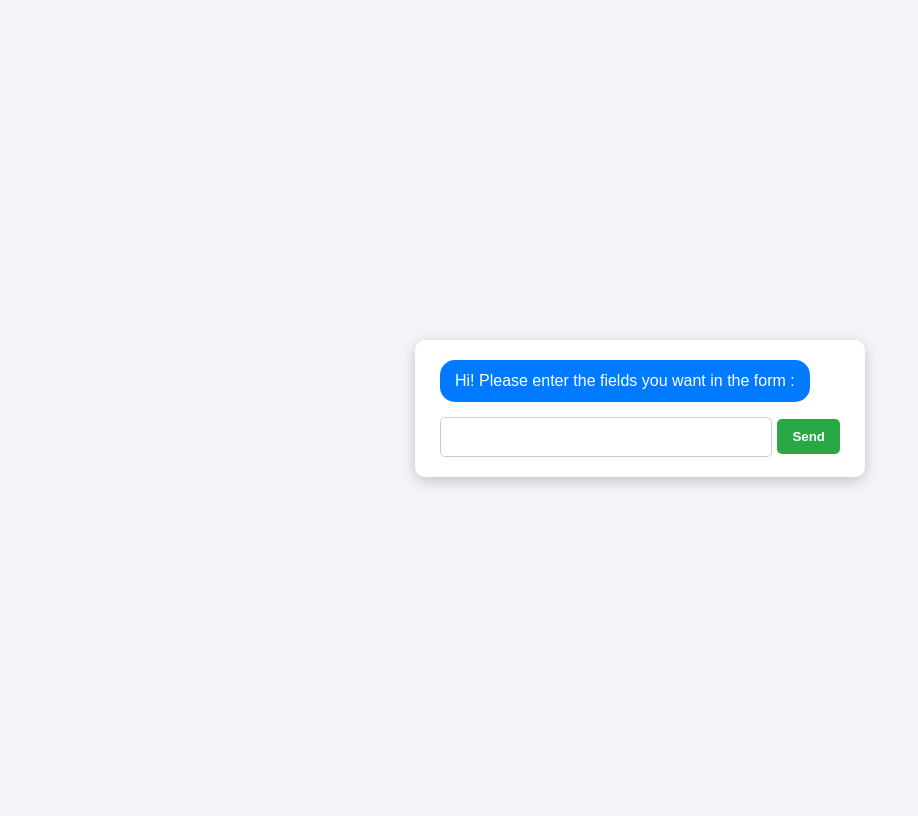
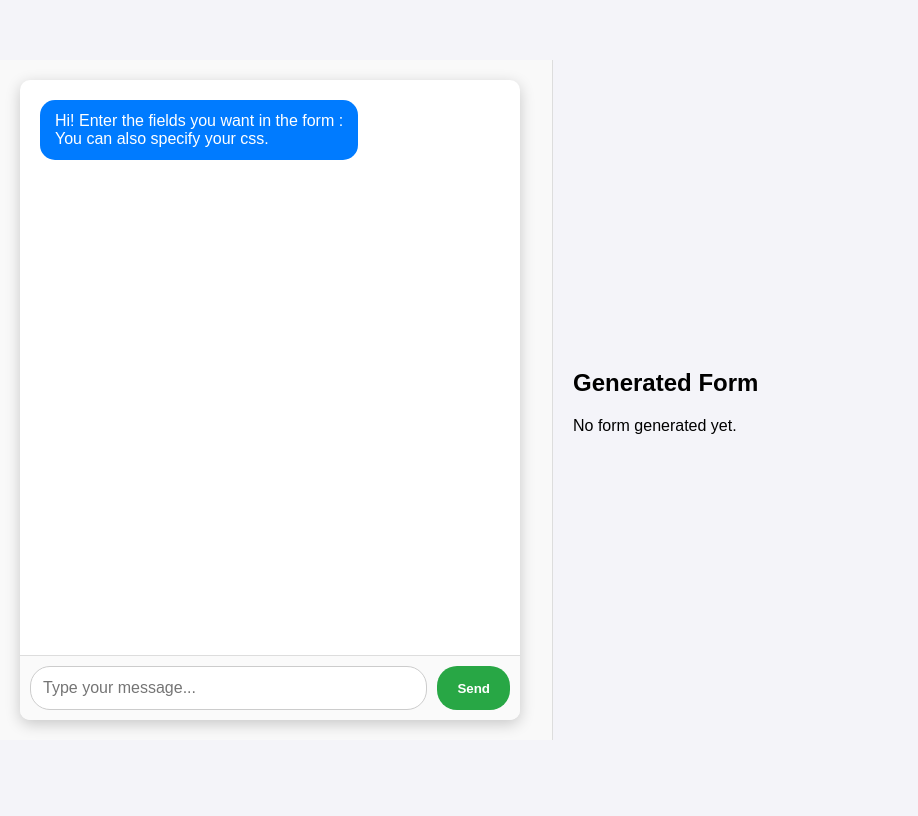
Before and after one commit to subashpoudel024/FormAutomate, a Flask app: page / in a window 1280 px wide. Shown: the whole page, without its empty margins (0-918 px from the left). After the commit the page ends 740 px from the top, so only its background shows below. Run offline with Flask 3, Linux system fonts and the light colour scheme.

Commit message:
Next commit

```diff
--- a/form_submissions.csv
+++ b/form_submissions.csv
@@ -1 +1,3 @@
 Subash Poudel,subash@gmail.com,12314,Nawalpur
+subash,Subash@dvorakinnovation.com
+subash,9827441215,34564567575
--- a/main.py
+++ b/main.py
@@ -1,31 +1,46 @@
 from flask import Flask, request, render_template, jsonify , render_template_string
 import pandas as pd
-from app import generate_code , extract_form , save_code
+from src.form_creator_agent.agent import FormCreatorAgent
+form_creator_agent = FormCreatorAgent()
+creator_graph = form_creator_agent.form_creator_graph()
+
 import os
 app = Flask(__name__)
 
 CSV_FILE = "form_submissions.csv"
+config={"configurable": {"thread_id": "ai-form-thread"}}
+
+@app.route("/", methods=["GET", "POST"])
+def index():
+    generated_code = None
+    if request.method == "POST":
+        query = request.form.to_dict()
+        print("The fields are:", query)
+
+        result = creator_graph.invoke(
+            {"messages": query["fields"]},
+            config=config
+        )
+        generated_code = result["whole_code"]
+        form_code = result['form_code']
+        print('Form code is:',form_code)
+
+    return render_template("layout.html", generated_code=generated_code)
 
 
-@app.route("/")
-def index():
-    return render_template("ask_field.html")
+# @app.route("/generate_form", methods=["GET","POST"])
+# def generate_form():
+#     query=request.form.to_dict()
+#     print('The fields are:', query)
+#     print('The method is:', request.method)
+#     if request.method =='POST':
+#         result=creator_graph.invoke({
+#             'messages':query['fields']
+#         },config=config)
 
-@app.route("/generate_form", methods=["GET","POST"])
-def generate_form():
-    fields=request.form.to_dict()
-    print('The fields are:', fields)
-    print('The method is:', request.method)
-    if request.method =='POST':
-        raw_code = generate_code(fields)
-        fixed_code = extract_form(raw_code)
-        save_code(fixed_code)
-        # return render_template("index.html")
-        return render_template_string(
-        '{% extends "index.html" %}{% block form_block %}' + fixed_code + '{% endblock %}'
-    )
-    else:
-        return render_template("index.html")
+#         return render_template_string(result['whole_code'])
+#     else:
+#         return render_template("index.html")
 
 
 @app.route("/submit", methods=["POST"])
@@ -48,3 +63,5 @@ def submit():
 if __name__ == "__main__":
     port = int(os.environ.get("PORT", 5000))  # Render sets PORT env variable
     app.run(host="0.0.0.0", port=port)
+
+# app.run(debug=True)
--- a/requirements.txt
+++ b/requirements.txt
@@ -4,3 +4,4 @@ langchain-groq
 pydantic
 dotenv
 gunicorn
+langgraph
--- /dev/null
+++ b/src/utils/models_loader.py
@@ -0,0 +1,5 @@
+from langchain_groq import ChatGroq
+from dotenv import load_dotenv
+
+load_dotenv()
+llm = ChatGroq(model='llama-3.3-70b-versatile')
--- a/templates/ask_field.html
+++ b/templates/ask_field.html
@@ -11,13 +11,23 @@
             justify-content: center;
             align-items: center;
             height: 100vh;
+            margin: 0;
         }
         .chat-container {
             background-color: #fff;
-            padding: 20px 25px;
             border-radius: 10px;
             box-shadow: 0 4px 15px rgba(0,0,0,0.2);
-            width: 400px;
+            width: 100%;
+            max-width: 500px;
+            height: 80vh;
+            display: flex;
+            flex-direction: column;
+            overflow: hidden;
+        }
+        .chat-messages {
+            flex: 1;
+            padding: 20px;
+            overflow-y: auto;
         }
         .chat-bubble {
             background-color: #007bff;
@@ -26,31 +36,34 @@
             border-radius: 15px;
             margin-bottom: 15px;
             display: inline-block;
+            max-width: 80%;
+        }
+        .input-area {
+            display: flex;
+            border-top: 1px solid #ddd;
+            padding: 10px;
+            background: #fafafa;
         }
         .input-box {
-            width: calc(100% - 90px);
-            padding: 10px;
-            border-radius: 5px;
+            flex: 1;
+            padding: 12px;
+            border-radius: 20px;
             border: 1px solid #ccc;
             font-size: 16px;
+            margin-right: 10px;
+        }
+        .input-box:focus {
+            outline: none;
+            border-color: #007bff;
         }
         .submit-btn {
-            padding: 10px 15px;
+            padding: 12px 20px;
             border: none;
-            border-radius: 5px;
+            border-radius: 20px;
             background-color: #28a745;
             color: white;
             font-weight: bold;
             cursor: pointer;
-        }
-        .form-row {
-            display: flex;
-            justify-content: space-between;
-            align-items: center;
-        }
-        .form-row input[type="text"]:focus {
-            outline: none;
-            border-color: #007bff;
         }
         .submit-btn:hover {
             background-color: #218838;
@@ -59,11 +72,17 @@
 </head>
 <body>
     <div class="chat-container">
-        <div class="chat-bubble">
-            Hi! Please enter the fields you want in the form :
+        <!-- Chat messages area -->
+        <div class="chat-messages">
+            <div class="chat-bubble">
+                Hi!  Enter the fields you want in the form : <br>
+                You can also specify your css.
+            </div>
         </div>
-        <form action="/generate_form" method="post" class="form-row">
-            <input type="text" name="fields" class="input-box">
+
+        <!-- Input area -->
+        <form action="/" method="post" class="input-area">
+            <input type="text" name="fields" class="input-box" placeholder="Type your message...">
             <input type="submit" value="Send" class="submit-btn">
         </form>
     </div>
--- /dev/null
+++ b/templates/layout.html
@@ -0,0 +1,42 @@
+<!DOCTYPE html>
+<html lang="en">
+<head>
+    <meta charset="UTF-8">
+    <meta name="viewport" content="width=device-width, initial-scale=1.0">
+    <title>Form Generator</title>
+    <style>
+        body {
+            margin: 0;
+            font-family: Arial, sans-serif;
+            display: flex;
+            height: 100vh;
+        }
+        .left-panel {
+            width: 40%;   /* was 30% */
+            padding: 20px;
+            border-right: 1px solid #ddd;
+            background: #f9f9f9;
+            overflow-y: auto;
+        }
+        .right-panel {
+            flex: 1;
+            padding: 20px;
+            overflow-y: auto;
+        }
+    </style>
+</head>
+<body>
+    <div class="left-panel">
+        {% include "ask_field.html" %}
+    </div>
+
+    <div class="right-panel">
+        <h2>Generated Form</h2>
+        {% if generated_code %}
+            {{ generated_code | safe }}
+        {% else %}
+            <p>No form generated yet.</p>
+        {% endif %}
+    </div>
+</body>
+</html>
```
Also changed, not shown: app.py (+10 -44 lines), src/form_creator_agent/agent.py (added, +22 -0 lines), src/form_creator_agent/utils/nodes.py (added, +85 -0 lines), src/form_creator_agent/utils/prompts.py (added, +40 -0 lines), src/form_creator_agent/utils/state.py (added, +9 -0 lines), src/form_creator_agent/utils/utils.py (added, +17 -0 lines), src/form_creator_agent/__init__.py (added), src/form_creator_agent/utils/__init__.py (added).
